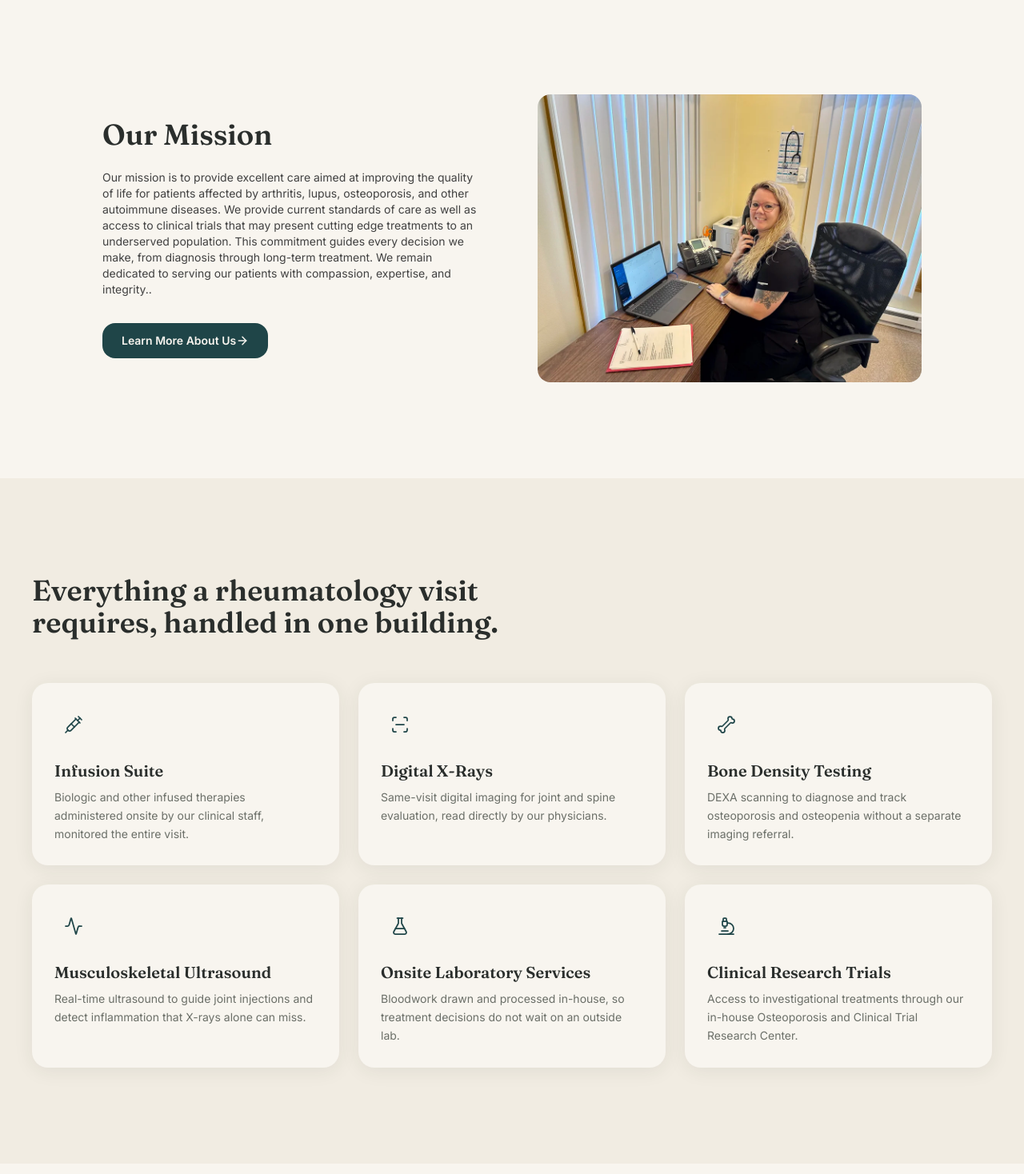
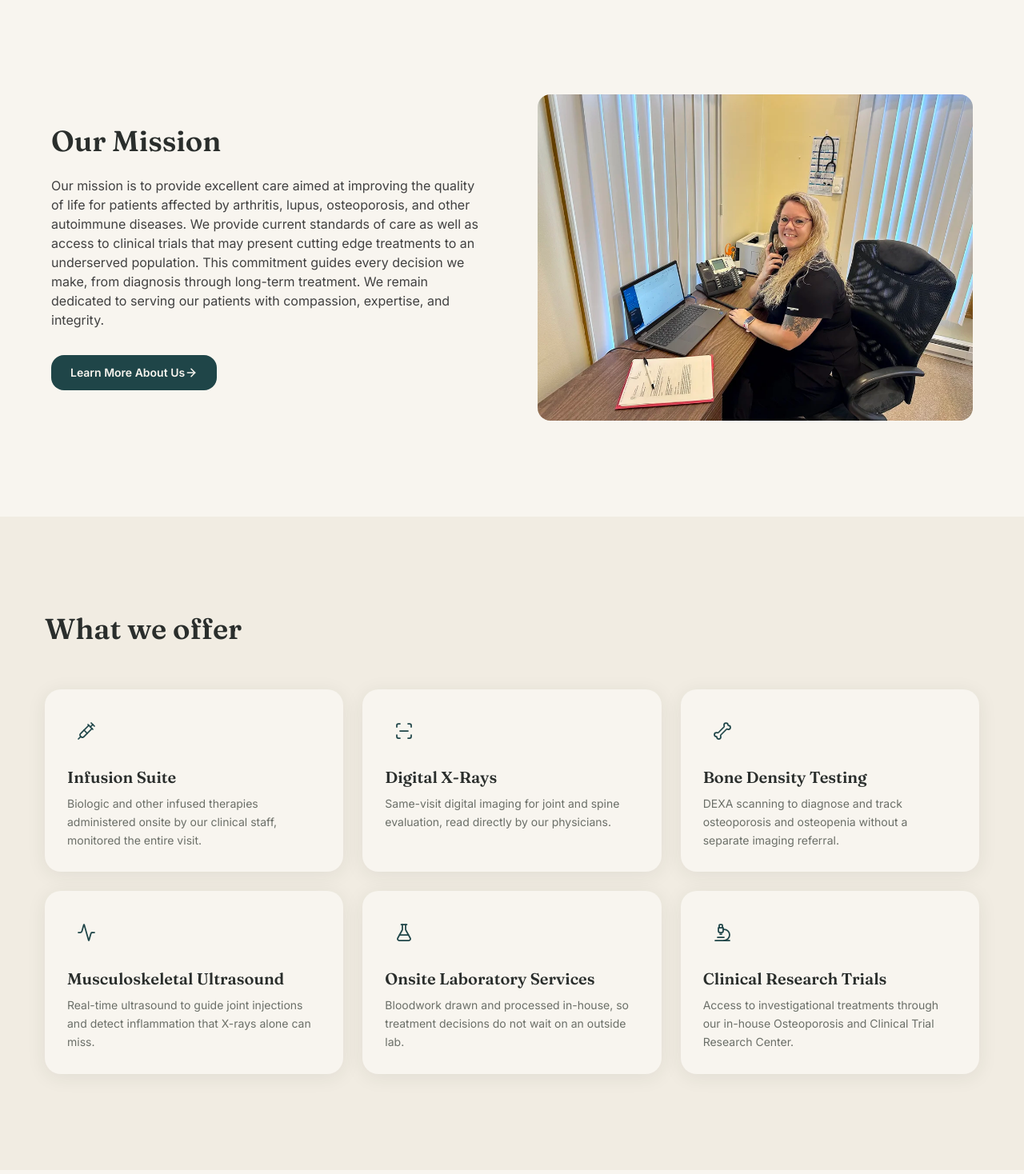
Before and after one commit to writefreak/rheumdocs, a Next.js app: page / in a window 1280 px wide. Shown: the part 802-2270 px from the top of the page at 80% size. Built offline with nearby package versions, Linux system fonts and the light colour scheme.

Commit message:
update home

```diff
--- a/components/MissionSection.tsx
+++ b/components/MissionSection.tsx
@@ -6,7 +6,7 @@ import { ArrowRight } from "lucide-react";
 export default function MissionSection() {
   return (
     <section id="mission" className="bg-bg px-6 py-24 lg:px-10 lg:py-30">
-      <div className="mx-auto grid max-w-5xl gap-10 lg:grid-cols-2 lg:items-center lg:gap-16">
+      <div className="mx-auto grid max-w-6xl gap-10 lg:grid-cols-2 lg:items-center lg:gap-16">
         <div className="order-2 flex flex-col lg:order-none">
           <motion.h2
             initial={{ opacity: 0, y: 20 }}
@@ -23,7 +23,7 @@ export default function MissionSection() {
             whileInView={{ opacity: 1, y: 0 }}
             viewport={{ once: true, margin: "-80px" }}
             transition={{ duration: 0.55, delay: 0.1 }}
-            className="mt-6 font-body text-xs leading-relaxed text-neutral-700 md:text-sm"
+            className="mt-6 font-body text-xs leading-relaxed text-neutral-700 md:text-base"
           >
             Our mission is to provide excellent care aimed at improving the
             quality of life for patients affected by arthritis, lupus,
@@ -32,7 +32,7 @@ export default function MissionSection() {
             present cutting edge treatments to an underserved population. This
             commitment guides every decision we make, from diagnosis through
             long-term treatment. We remain dedicated to serving our patients
-            with compassion, expertise, and integrity..
+            with compassion, expertise, and integrity.
           </motion.p>
 
           <motion.a
--- a/components/Navbar.tsx
+++ b/components/Navbar.tsx
@@ -47,7 +47,7 @@ export default function Navbar() {
                   href={link.href}
                   className={`focus-ring rounded font-body text-sm font-medium transition-colors ${
                     scrolled
-                      ? "text-ink hover:text-primary"
+                      ? "text-neutral-900 hover:text-primary"
                       : "text-[#f8f5ef]/60 hover:text-white"
                   }`}
                 >
--- a/components/PracticeOverviewSection.tsx
+++ b/components/PracticeOverviewSection.tsx
@@ -51,7 +51,7 @@ const offerings = [
 
 export default function PracticeOverviewSection() {
   return (
-    <section id="services" className="bg-bg-alt px-6 py-24 lg:px-10 lg:py-30">
+    <section id="services" className="bg-bg-alt px-4 py-24 lg:px-14 lg:py-30">
       <div className="mx-auto max-w-7xl">
         <motion.h2
           initial={{ opacity: 0, y: 20 }}
@@ -60,7 +60,7 @@ export default function PracticeOverviewSection() {
           transition={{ duration: 0.55 }}
           className="max-w-2xl font-display text-3xl font-semibold leading-tight text-ink sm:text-4xl"
         >
-          Everything a rheumatology visit requires, handled in one building.
+          What we offer
         </motion.h2>
 
         <div className="mt-14 grid gap-6 sm:grid-cols-2 lg:grid-cols-3">
```
